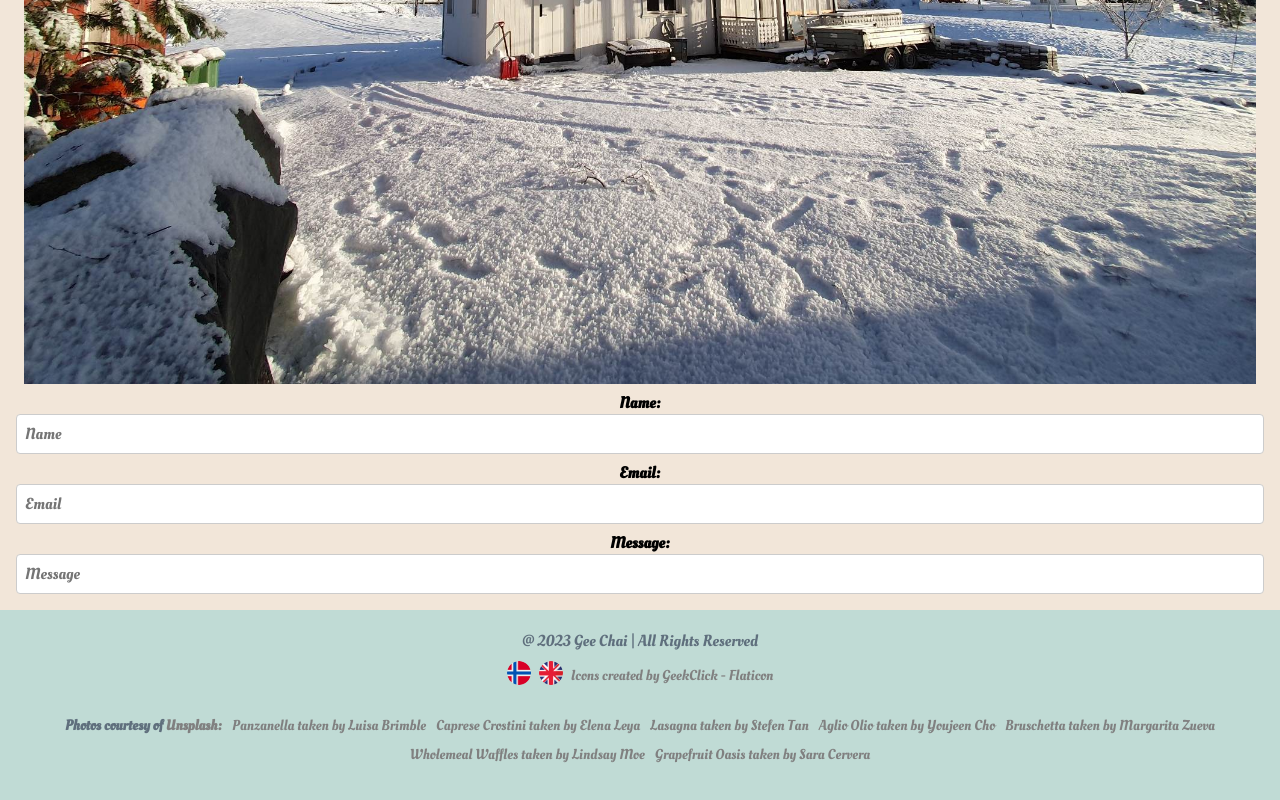
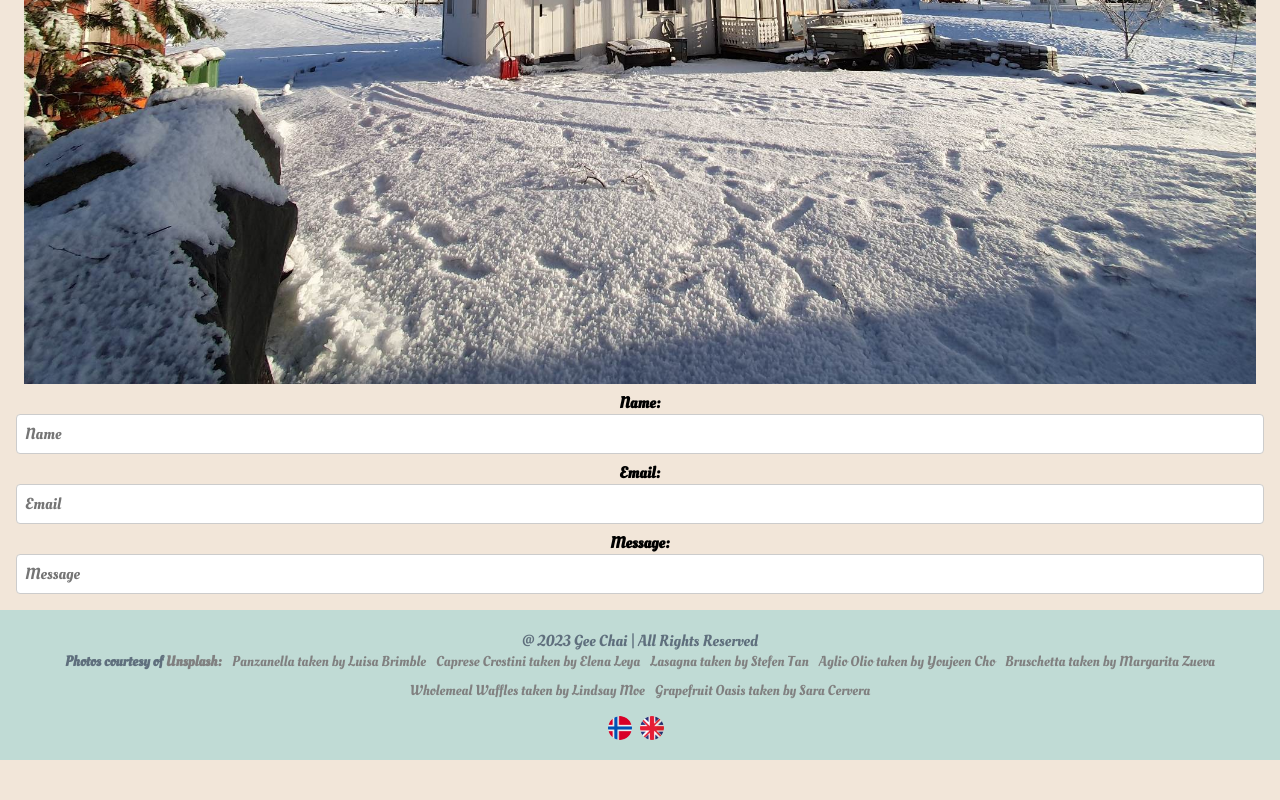
Before and after one commit to FefesG5/aas-nordre-tolerud, a React (Create React App) app: page /contact in a window 1280 px wide. Shown: the part 685-1485 px from the top of the page. After the commit the page ends 1445 px from the top, so only its background shows below. Built offline with nearby package versions, Linux system fonts and the light colour scheme; a web font is replaced by a local one.

Commit message:
feat: attribution icon css fix

```diff
--- a/src/components/Footer.tsx
+++ b/src/components/Footer.tsx
@@ -4,6 +4,7 @@ import NorwayIcon from "../images/NorwayIcon.png";
 import UnitedKingdomIcon from "../images/UnitedKingdomIcon.png";
 
 import Attribution from "./Attribution";
+import IconAttribution from "./IconAttribution";
 
 function Footer() {
   const { t } = useTranslation();
@@ -11,27 +12,6 @@ function Footer() {
     <>
       <div className="footer-container">
         @ 2023 Gee Chai | {t("allRightsReserved")}
-        <div className="attribution-link flag-attribution-container">
-          <a
-            href="https://www.flaticon.com/free-icons/norway"
-            title="norway icons"
-            target="_blank"
-            rel="noopener noreferrer"
-            className="flaticon-link"
-          >
-            <img src={NorwayIcon} className="footer-flag-icon" alt="" />
-          </a>
-          <a
-            href="https://www.flaticon.com/free-icons/uk"
-            title="uk icons"
-            target="_blank"
-            rel="noopener noreferrer"
-            className="flaticon-link"
-          >
-            <img src={UnitedKingdomIcon} className="footer-flag-icon" alt="" />
-          </a>
-          <p className="geekclick-link">{t("geekClickIconsAttributionText")}</p>
-        </div>
         <div className="unsplash-attribution-container">
           <h3>
             {t("courtesyOf")}
@@ -88,6 +68,18 @@ function Footer() {
             photographer="Sara Cervera"
           />
         </div>
+        <div>
+          <IconAttribution
+            href="https://www.flaticon.com/free-icons/norway"
+            title="norway icon"
+            icon={NorwayIcon}
+          />
+          <IconAttribution
+            href="https://www.flaticon.com/free-icons/uk"
+            title="uk icon"
+            icon={UnitedKingdomIcon}
+          />
+        </div>
       </div>
     </>
   );
--- /dev/null
+++ b/src/components/IconAttribution.tsx
@@ -0,0 +1,28 @@
+import { useTranslation } from "react-i18next";
+import "../styles/iconAttribution.css";
+
+interface IconAttributionProps {
+  href: string;
+  title: string;
+  icon: string;
+}
+
+export default function IconAttribution({
+  href,
+  title,
+  icon,
+}: IconAttributionProps) {
+  const { t } = useTranslation();
+
+  return (
+    <a
+      href={href}
+      title={title}
+      target="_blank"
+      rel="noopener noreferrer"
+      className="flaticon-link"
+    >
+      <img src={icon} className="footer-flag-icon" alt="" />
+    </a>
+  );
+}
--- a/src/styles/footer.css
+++ b/src/styles/footer.css
@@ -18,30 +18,6 @@
   color: var(--cadet-blue);
 }
 
-.footer-flag-icon {
-  width: 24px;
-  height: 24px;
-  border-radius: 50%;
-  margin-right: 8px;
-  vertical-align: middle;
-}
-
-.flag-attribution-container {
-  display: flex;
-  align-items: center;
-  text-decoration: none;
-  color: inherit;
-  margin-bottom: 16px;
-}
-
-.flaticon-link {
-  margin-bottom: 5px;
-}
-
-.geekclick-link {
-  color: inherit;
-}
-
 .attribution-link {
   display: flex;
   align-items: center;
@@ -52,7 +28,6 @@
 
 .attribution-link:hover {
   color: #606060;
-  text-decoration: underline;
 }
 
 .unsplash-attribution-container {
@@ -77,7 +52,6 @@
 
 .unsplash-link:hover {
   color: #606060;
-  text-decoration: underline;
 }
 
 @media (max-width: 768px) {
--- /dev/null
+++ b/src/styles/iconAttribution.css
@@ -0,0 +1,21 @@
+.flaticon-link {
+  margin-bottom: 5px;
+}
+
+.footer-flag-icon {
+  width: 24px;
+  height: 24px;
+  border-radius: 50%;
+  margin-right: 8px;
+  vertical-align: middle;
+}
+
+.geekclick-link {
+  color: inherit;
+}
+
+@media (max-width: 768px) {
+  .footer-flag-icon {
+    margin-right: 12px;
+  }
+}
```
